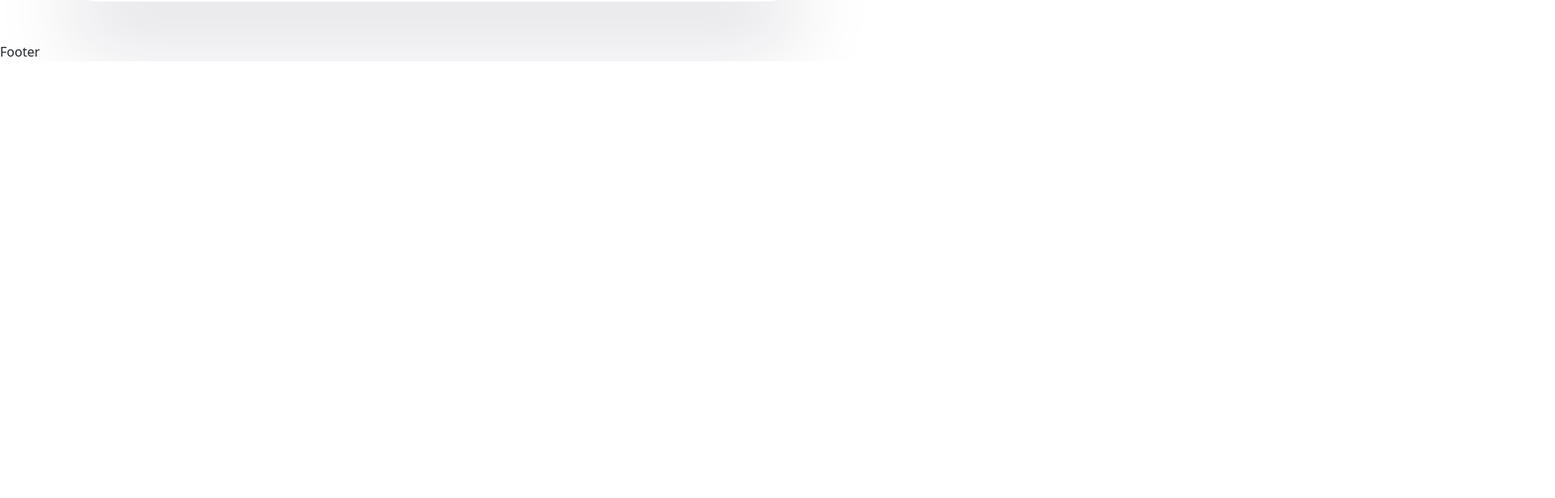
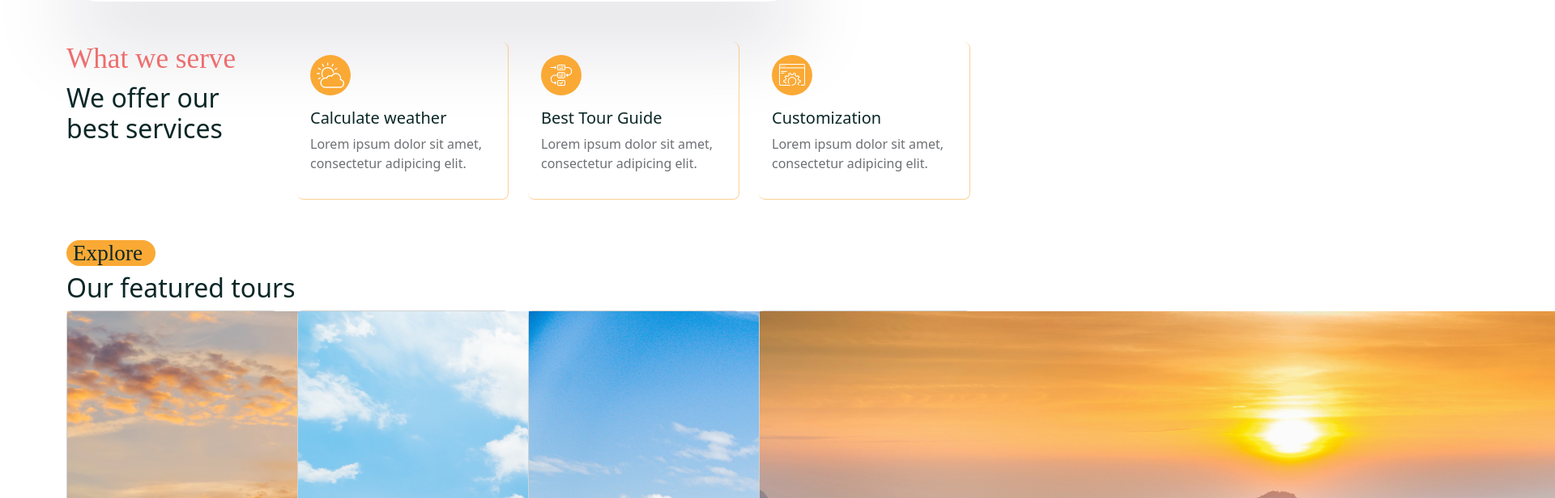
Before and after one commit to Warnakulaisuru/Tour-Management-System, a React (Create React App) app in the folder tour-management/frontend/: page /home in a window 1280 px wide. Shown: the part 960-1576 px from the top of the page at 81% size, 1920 px wide, since content can reach past the window. Before the commit the page ends 1036 px from the top, so only its background shows below. Built offline with nearby package versions, Linux system fonts and the light colour scheme; a web font is replaced by a local one.

Commit message:
create tour packages list

```diff
--- /dev/null
+++ b/package.json
@@ -0,0 +1,6 @@
+{
+  "dependencies": {
+    "bootstrap": "^5.3.3",
+    "reactstrap": "^9.2.2"
+  }
+}
--- /dev/null
+++ b/tour-management/frontend/src/components/Featureed-tours/FeaturedTourList.jsx
@@ -0,0 +1,18 @@
+import React from 'react';
+import { Col } from 'reactstrap';
+import TourCard from '../../shared/TourCard';
+import tourData from '../../assets/data/tours';
+
+const FeaturedTourList = () => {
+  return (
+    <>
+      {tourData?.map(tour => (
+        <Col lg="3" className="mb-3" key={tour.id}>
+          <TourCard tour={tour} />
+        </Col>
+      ))}
+    </>
+  );
+};
+
+export default FeaturedTourList;
--- a/tour-management/frontend/src/pages/Home.jsx
+++ b/tour-management/frontend/src/pages/Home.jsx
@@ -7,7 +7,10 @@
 import heroVideo from "../assets/images/hero-video.mp4";
 import worldImg from '../assets/images/world.png'
 import Subtitle from './../shared/Subtitle';
+
 import SearchBar from "../shared/SearchBar";
+import ServiceList from "../services/ServiceList";
+import FeaturedTourList from "../components/Featureed-tours/FeaturedTourList";
 
 const Home = () => {
   return <>
@@ -50,6 +53,30 @@
       </Container>
     </section>
     {/* --hero section end-- */}
+    <sction>
+      <Container>
+        <Row>
+          <Col lg="3">
+            <h5 className="services__subtitle">What we serve</h5>
+            <h2 className="services__title">We offer our best services</h2>
+          </Col>
+          <ServiceList />
+        </Row>
+      </Container>
+    </sction>
+    {/* --featured tour section start-- */}
+    <section>
+      <Container>
+        <Row>
+          <Col lg='12 className='mb-5>
+          <Subtitle Subtitle={'Explore'} />
+            <h2 className="featured_tour-title">Our featured tours</h2>
+          </Col>
+          <FeaturedTourList />
+        </Row>
+      </Container>
+    </section>
+    {/* --featured tour section end-- */}
   </>;
 };
 
--- /dev/null
+++ b/tour-management/frontend/src/services/ServiceCard.jsx
@@ -0,0 +1,17 @@
+import React from 'react'
+import "./service-card.css";
+
+const ServiceCard = ({item}) => {
+    const {imgUrl, title, desc } = item;
+  return (
+    <div className="service__item">
+        <div className="service__img">
+            <img src={imgUrl} alt='' />
+        </div>
+        <h5>{title}</h5>
+        <p>{desc}</p>
+    </div>
+  );
+}
+
+export default ServiceCard
--- /dev/null
+++ b/tour-management/frontend/src/services/ServiceList.jsx
@@ -0,0 +1,39 @@
+import React from 'react'
+import ServiceCard from './ServiceCard';
+import { Col } from 'reactstrap';
+
+import weatherImg from '../assets/images/weather.png'
+import guideImg from '../assets/images/guide.png'
+import customizationImg from '../assets/images/customization.png'
+
+const serviceData =[
+    {
+        imgUrl: weatherImg,
+        title: "Calculate weather",
+        desc: "Lorem ipsum dolor sit amet, consectetur adipicing elit."
+    },
+    {
+        imgUrl: guideImg,
+        title: "Best Tour Guide",
+        desc: "Lorem ipsum dolor sit amet, consectetur adipicing elit."
+    },
+    {
+        imgUrl: customizationImg,
+        title: "Customization",
+        desc: "Lorem ipsum dolor sit amet, consectetur adipicing elit."
+    }
+]
+
+const ServiceList = () => {
+  return (
+   <>
+    {serviceData.map((item, index) => (
+        <Col lg="3" key={index}>
+            <ServiceCard item={item} />
+        </Col>
+    ))}
+   </>
+  )
+}
+
+export default ServiceList
--- /dev/null
+++ b/tour-management/frontend/src/services/service-card.css
@@ -0,0 +1,33 @@
+.service__item{
+    padding: 1rem;
+    border-bottom: 1px solid #faa83586;
+    border-right: 1px solid #faa83586;
+    border-radius: 0.5rem;
+}
+
+.service__img{
+    width: 50px;
+    height: 50px;
+    display: flex;
+    align-items: center;
+    justify-content: center;
+    border-radius: 50px;
+    background: var(--secondary-color);
+    padding: 0.5rem;
+    margin-bottom: 1rem;
+    line-height: 50px;
+}
+
+.service__img img{
+    width: 100%;
+}
+
+.service__item h5{
+    font-style: 1.1re;
+    font-weight: 500;
+}
+
+.service__item p{
+    font-style: 0.9rem;
+    color: var(--text-color);
+}
--- /dev/null
+++ b/tour-management/frontend/src/shared/TourCard.jsx
@@ -0,0 +1,44 @@
+import React from 'react';
+import {Card, CardBody} from 'reactstrap';
+import {Link} from 'react-router-dom';
+
+import './tour-card.css'
+
+const TourCard = ({tour}) => {
+  const {id, title, city, photo, price, featured, avgRating, reviews} = tour;
+  return (
+    <div className='tour__card'>
+      <Card>
+        <div className="tour__img">
+          <img src={photo} alt='tour-img' />
+          <span>Featured</span>
+        </div>
+      </Card>
+
+      <CardBody>
+        <div className="card__top d-flex align-items-center justify-content-between">
+          <span className='tour__location d-flex align-items-center gap-1'>
+          <i class="ri-map-pin-line"></i>{city}
+          </span>
+          <span className='tour__rating d-flex align-items-center gap-1'>
+          <i class="ri-star-fill"></i>{avgRating}{" "}
+          <span>({reviews.length})</span>
+          </span>
+        </div>
+        <h5 className='tour__title'>
+          <Link to={`/tours/${id}`}>{title}</Link>
+        </h5>
+        <div className='card__bottom d-flex align-items-center justify-content-between mt-3'>
+          <h5>
+            ${price} <span> /per person</span>
+          </h5>
+          <button className='btn booking__btn'>
+            <Link to={`/tours/${id}`}>Book Now</Link>
+          </button>
+        </div>
+      </CardBody>
+    </div>
+  )
+}
+
+export default TourCard
--- a/tour-management/frontend/src/styles/home.css
+++ b/tour-management/frontend/src/styles/home.css
@@ -38,3 +38,20 @@
 .hero__img-box{
     padding-top: 2rem;
 }
+
+.services__subtitle{
+    font-size: 2.2rem;
+    font-weight: 500;
+    color: #ee6e6e;
+    font-family: var(--subtitle-font-name)
+}
+
+.services__title{
+    font-style: 2.5rem;
+    font-weight: 500;
+}
+
+.featured_tour-title{
+    font-style: 2.3rem;
+    font-weight: 500;
+}
```
Also changed, not shown: tour-management/frontend/src/shared/tour-card.css (added), 1 other file (tests, documents, lock files or other folders).
